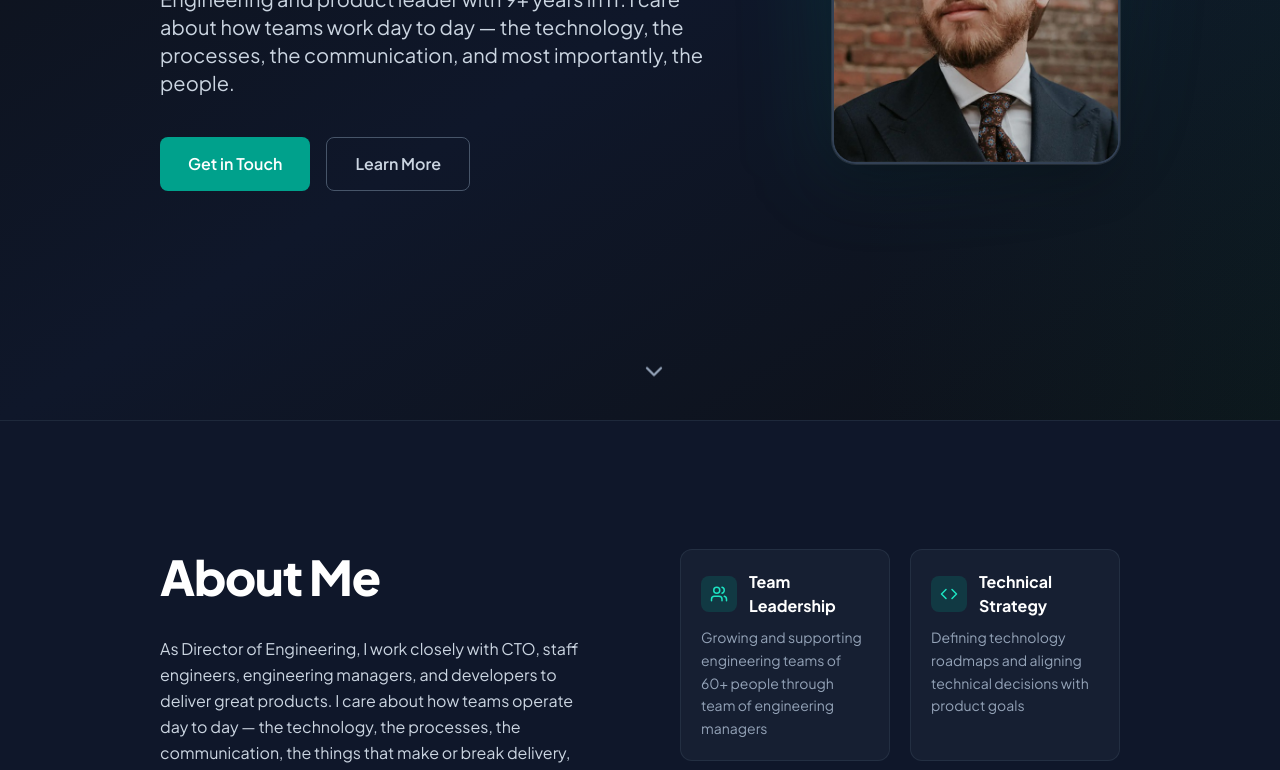
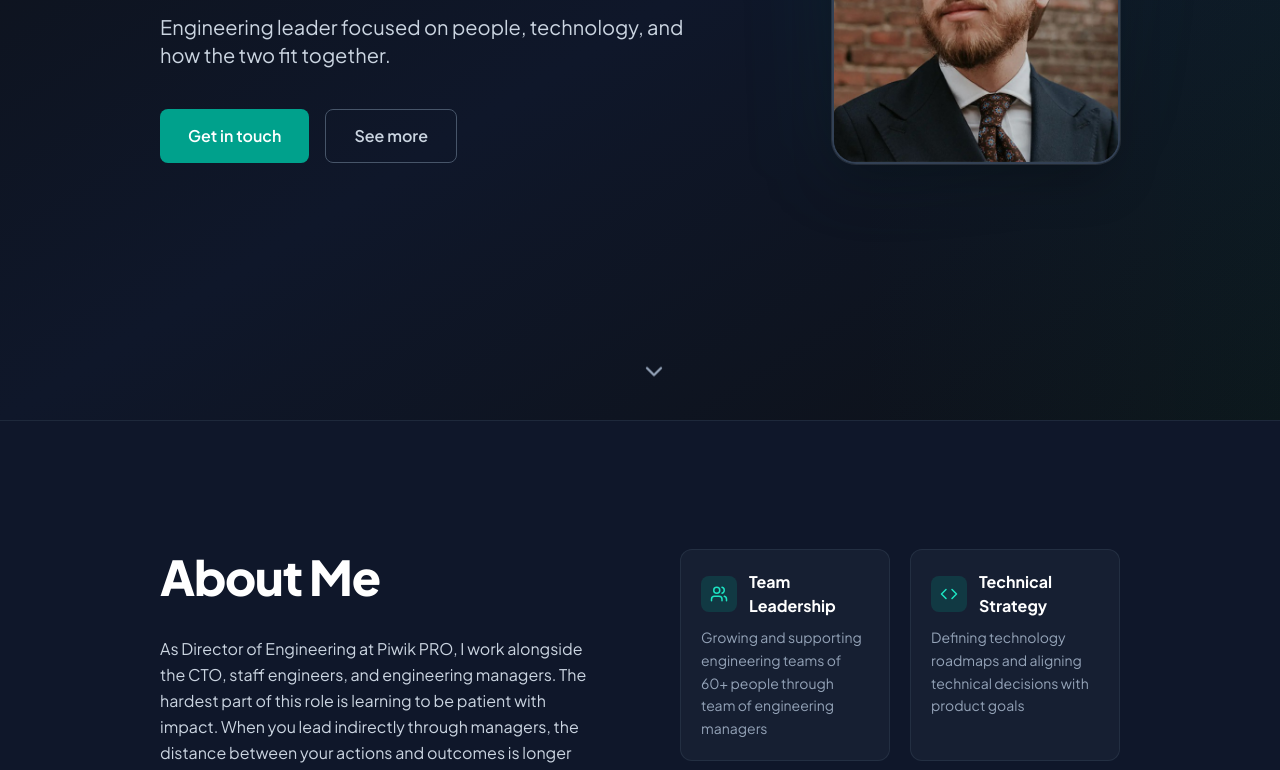
Before and after one commit to JOleksiakConsulting/joleksiakconsulting.github.io, a React (Vite) app: page / in a window 1280 px wide. Shown: the part 380-1150 px from the top of the page. Built offline with nearby package versions, Linux system fonts and the light colour scheme.

Commit message:
Updated texts, added soft square to career section

```diff
--- a/src/components/About.tsx
+++ b/src/components/About.tsx
@@ -44,10 +44,10 @@ export default function About() {
             </h2>
             <div className="space-y-5 text-slate-600 dark:text-slate-300 leading-relaxed max-w-prose transition-colors duration-300">
               <p>
-                As Director of Engineering, I work closely with CTO, staff engineers, engineering managers, and developers
-                to deliver great products. I care about how teams operate
-                day to day — the technology, the processes, the communication, the things that
-                make or break delivery, and most importantly, the people.
+              As Director of Engineering at Piwik PRO, I work alongside the CTO, staff engineers, and engineering managers.
+              The hardest part of this role is learning to be patient with impact. When you lead indirectly through
+              managers, the distance between your actions and outcomes is longer and less visible. Something I
+              had to get comfortable with.
               </p>
               <p>
               My background spans technical support and process management. Working on BI and data migration projects
--- a/src/components/Career.tsx
+++ b/src/components/Career.tsx
@@ -64,7 +64,7 @@ export default function Career() {
             {careerHistory.map((item, index) => (
               <div key={index} className="relative">
                 <div
-                  className="hidden md:flex absolute left-0 w-16 h-16 bg-white dark:bg-slate-900 border-2 border-slate-200 dark:border-slate-700 rounded-full items-center justify-center z-10 transform-gpu transition-colors duration-300"
+                  className="hidden md:flex absolute left-0 w-16 h-16 bg-white dark:bg-slate-900 border-2 border-slate-200 dark:border-slate-700 rounded-3xl items-center justify-center z-10 transform-gpu transition-colors duration-300"
                   style={{ backfaceVisibility: 'hidden' }}
                 >
                   <Building2 className="w-6 h-6 text-accent-600 dark:text-accent-400" />
--- a/src/components/Contact.tsx
+++ b/src/components/Contact.tsx
@@ -38,7 +38,7 @@ export default function Contact() {
     <section id="contact" className="py-28 md:py-32 bg-white dark:bg-slate-900 border-t border-slate-200 dark:border-slate-800 transition-colors duration-300">
       <div className="max-w-4xl mx-auto px-6 lg:px-8 text-center">
         <h2 className="text-4xl md:text-5xl font-extrabold text-slate-900 dark:text-white mb-5 tracking-tight transition-colors duration-300">
-          Let's Connect
+          Get in touch
         </h2>
         <p className="text-slate-600 dark:text-slate-400 mb-14 max-w-prose mx-auto text-lg leading-relaxed transition-colors duration-300">
           I'm always interested in discussing engineering leadership, technology strategy,
--- a/src/components/Hero.tsx
+++ b/src/components/Hero.tsx
@@ -20,29 +20,27 @@ export default function Hero() {
               Jan Oleksiak
             </h1>
             <p className="text-lg md:text-xl text-slate-600 dark:text-slate-300 mb-10 leading-relaxed max-w-prose transition-colors duration-300">
-              Engineering and product leader with 9+ years in IT. I care about how teams
-              work day to day — the technology, the processes, the communication, and most
-              importantly, the people.
+              Engineering leader focused on people, technology, and how the two fit together.
             </p>
             <div className="flex flex-wrap gap-4">
               <a
                 href="#contact"
                 className="inline-flex items-center px-7 py-3.5 bg-accent-600 hover:bg-accent-500 text-white font-semibold rounded-lg transition-all duration-200 hover:shadow-lg hover:shadow-accent-600/20"
               >
-                Get in Touch
+                Get in touch
               </a>
               <a
                 href="#about"
                 className="inline-flex items-center px-7 py-3.5 border border-slate-300 dark:border-slate-600 hover:border-accent-600 dark:hover:border-accent-400 text-slate-700 dark:text-slate-300 hover:text-accent-600 dark:hover:text-accent-400 font-semibold rounded-lg transition-all duration-200"
               >
-                Learn More
+                See more
               </a>
             </div>
           </div>
 
           <div className="order-1 lg:order-2 lg:col-span-2 flex justify-center lg:justify-end animate-fade-in">
             <div className="relative">
-              <div className="absolute -inset-4 bg-gradient-to-br from-accent-600/20 to-transparent rounded-3xl blur-2xl" />
+              <div className="absolute -inset-4 bg-gradient-to-br from-accent-600/10 to-transparent rounded-3xl blur-2xl" />
               <div className="relative w-56 h-56 md:w-72 md:h-72 rounded-3xl overflow-hidden border-2 border-slate-200 dark:border-slate-700 shadow-2xl ring-1 ring-slate-900/5 dark:ring-white/10 transform-gpu transition-colors duration-300">
                 <img
                   src="/profile.jpg"
```
